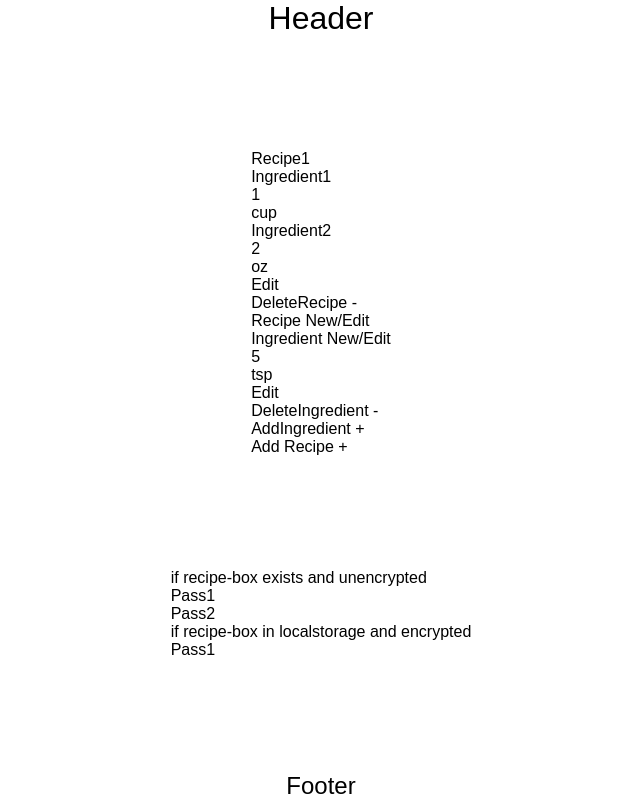
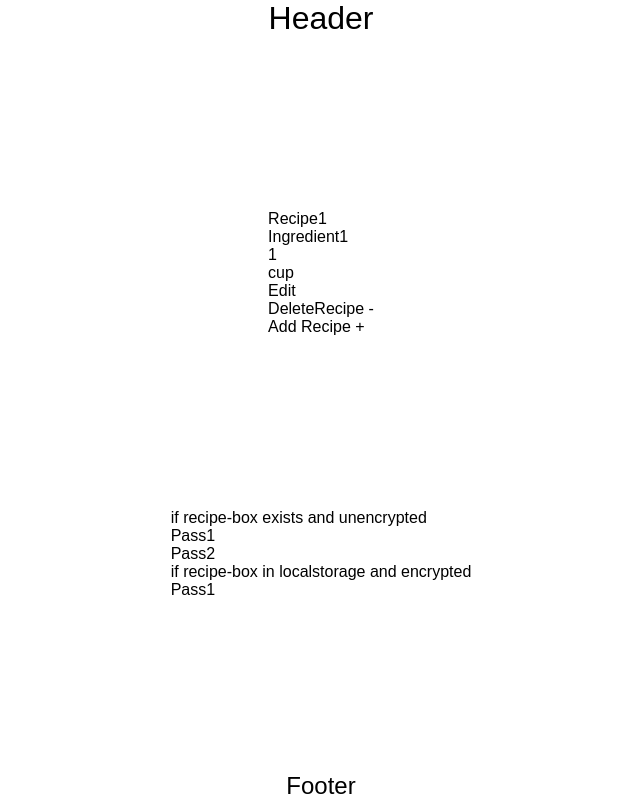
Before and after one commit to jtegtmeier/recipe-box, a React (Create React App) app: page / in a window 1280 px wide. Shown: the whole page, without its empty margins (319-959 px from the left). Built offline with nearby package versions, Linux system fonts and the light colour scheme.

Commit message:
fixing class defs

```diff
--- a/src/Components/Ingredient.js
+++ b/src/Components/Ingredient.js
@@ -7,6 +7,10 @@ class Ingredient extends React.Component {
         <div className="ingredientName">Ingredient1</div>
         <div className="ingredientValue">1</div>
         <div className="ingredientUnitType">cup</div>
+        <div className="buttons">
+          <div className="btn editIngredient">Edit</div>
+          <div className="btn deleteIngredient">-</div>
+        </div>
       </div>
     )
   }
--- a/src/Components/Recipe.js
+++ b/src/Components/Recipe.js
@@ -15,28 +15,10 @@ class Recipe extends React.Component {
             <div className="ingredientValue">1</div>
             <div className="ingredientUnitType">cup</div>
           </div>
-          <div className="Ingredient">
-            <div className="ingredientName">Ingredient2</div>
-            <div className="ingredientValue">2</div>
-            <div className="ingredientUnitType">oz</div>
-          </div>
+          <div className="Ingredient"/>
         </div>
-        <div className="btnEditRecipe">Edit</div>
-        <div className="btnDeleteRecipe">DeleteRecipe -</div>
-
-        <div className="EditRecipe hidden">
-          <div className="recipeName editable">Recipe New/Edit</div>
-          <div className="inputIngredientList">
-            <div className="Ingredient">
-              <div className="ingredientName editable">Ingredient New/Edit</div>
-              <div className="ingredientValue editable">5</div>
-              <div className="ingredientUnitType editable">tsp</div>
-              <div className="btnEditIngredient">Edit</div>
-              <div className="btnDeleteIngredient">DeleteIngredient -</div>
-            </div>
-            <div className="btnAddIngredient">AddIngredient +</div>
-          </div>
-        </div>
+        <div className="btn editRecipe">Edit</div>
+        <div className="btn deleteRecipe">DeleteRecipe -</div>
       </div>
     )
   }
```
Also changed, not shown: src/Components/EditIngredient.js (+19 -0 lines), src/Components/EditRecipe.js (+17 -0 lines).
